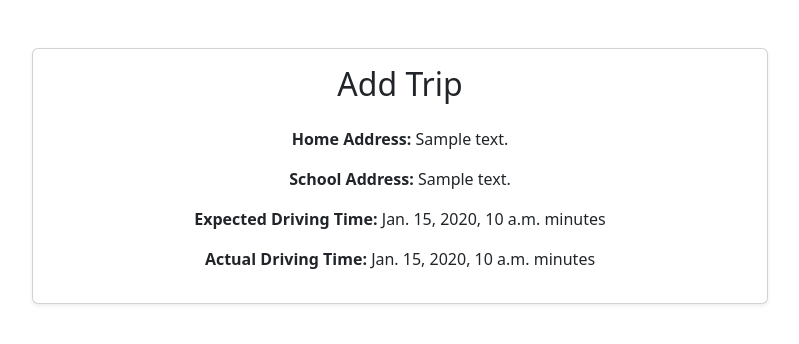
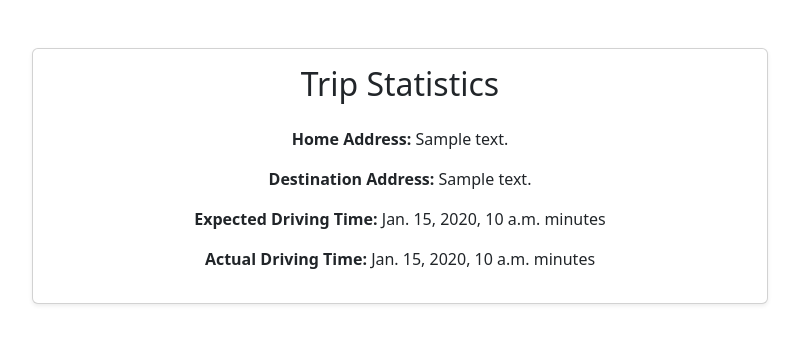
Before and after one commit to persephone-wong/unitedhackproject, a Django app: template templates/add_trip.html in a window 1280 px wide. Shown: the top 344 px of the page, without its empty margins (240-1039 px from the left). Run offline with Django 5.2, Linux system fonts and the light colour scheme; the template is opened without the code that fills it: most values are stand-ins (such as "Sample title", 1, 10 or a date in 2020).

Commit message:
typo fix

```diff
--- a/templates/add_trip.html
+++ b/templates/add_trip.html
@@ -16,9 +16,9 @@
       <div class="col-12 col-md-8 mx-auto">
         <div class="card shadow-sm">
           <div class="card-body">
-            <h2 class="card-title mb-4">Add Trip</h2>
+            <h2 class="card-title mb-4">Trip Statistics</h2>
             <p><strong>Home Address:</strong> {{ home_address }}</p>
-            <p><strong>School Address:</strong> {{ school_address }}</p>
+            <p><strong>Destination Address:</strong> {{ school_address }}</p>
             <p><strong>Expected Driving Time:</strong> {{ driving_time }} minutes</p>
             <p><strong>Actual Driving Time:</strong> {{ total_drive_time }} minutes</p>
             {% if error %}
```
